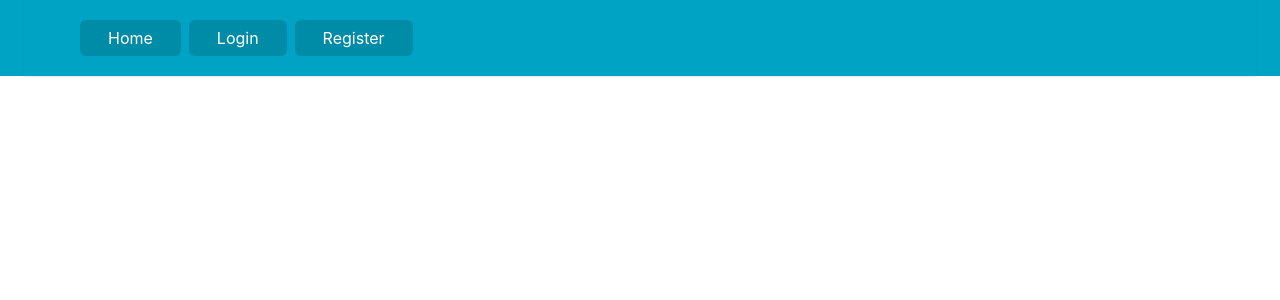
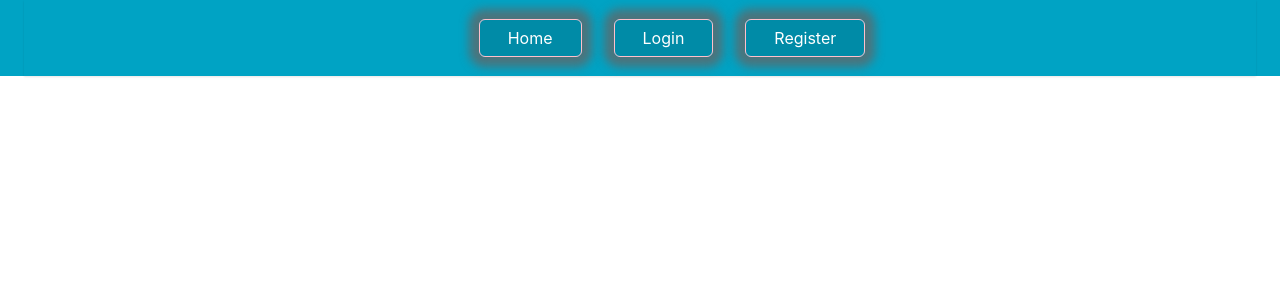
Before and after one commit to theodorejohn7/poc_ts-master, a React (Create React App) app: page / in a window 1280 px wide. Shown: the top 300 px of the page. Built offline with nearby package versions, Linux system fonts and the light colour scheme.

Commit message:
menubar redesigned

```diff
--- a/src/index.css
+++ b/src/index.css
@@ -63,8 +63,9 @@ code {
 }
 .header-nav {
   display: flex;
-  align-items: center;
+
   flex-direction: row;
+justify-content: center;
   flex: 1 1 0%;
   padding-left: 2rem;
 
@@ -87,7 +88,10 @@ code {
   background: rgba(0, 0, 0, 0.15);
   color: #fff;
   text-decoration: none;
-  margin-left: 0.5rem;
+  margin-left: 2rem;
+  border: 1px solid pink;
+  box-shadow: 0px 0px 10px 10px rgba(100,100,100,0.75);
+
 }
 
 .link-none {
```
